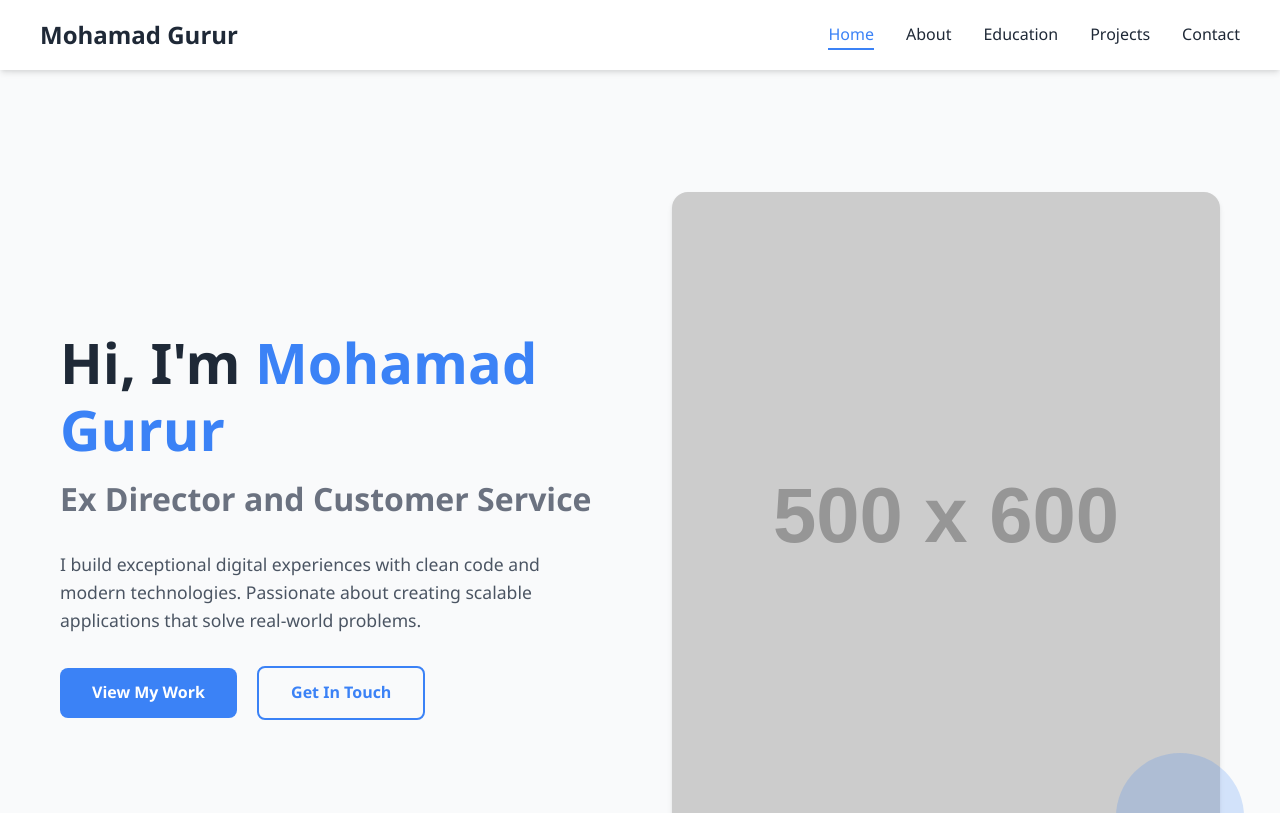
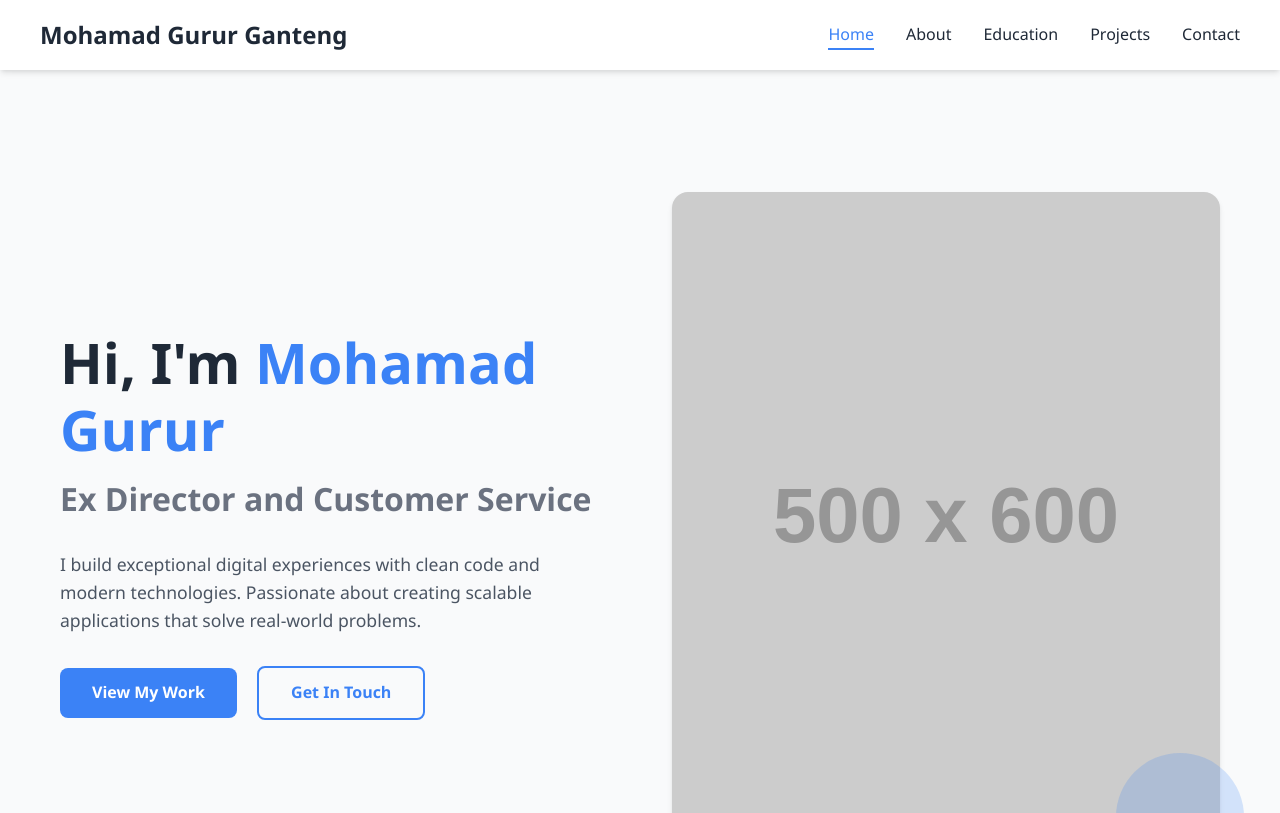
Before and after one commit to yogssss/My-Porto, a plain HTML site: page index.html.html in a window 1280 px wide. Shown: the top 813 px of the page. Drawn offline with Linux system fonts and the light colour scheme; placeholder pictures from the web are drawn by us.

Commit message:
Update index.html

```diff
--- a/index.html.html
+++ b/index.html.html
@@ -618,7 +618,7 @@
     <!-- Navigation -->
     <nav id="navbar">
         <div class="container nav-container">
-            <div class="logo">Mohamad Gurur</div>
+            <div class="logo">Mohamad Gurur Ganteng</div>
             <button class="mobile-toggle" id="mobileToggle">
                 <i class="fas fa-bars"></i>
             </button>
```
